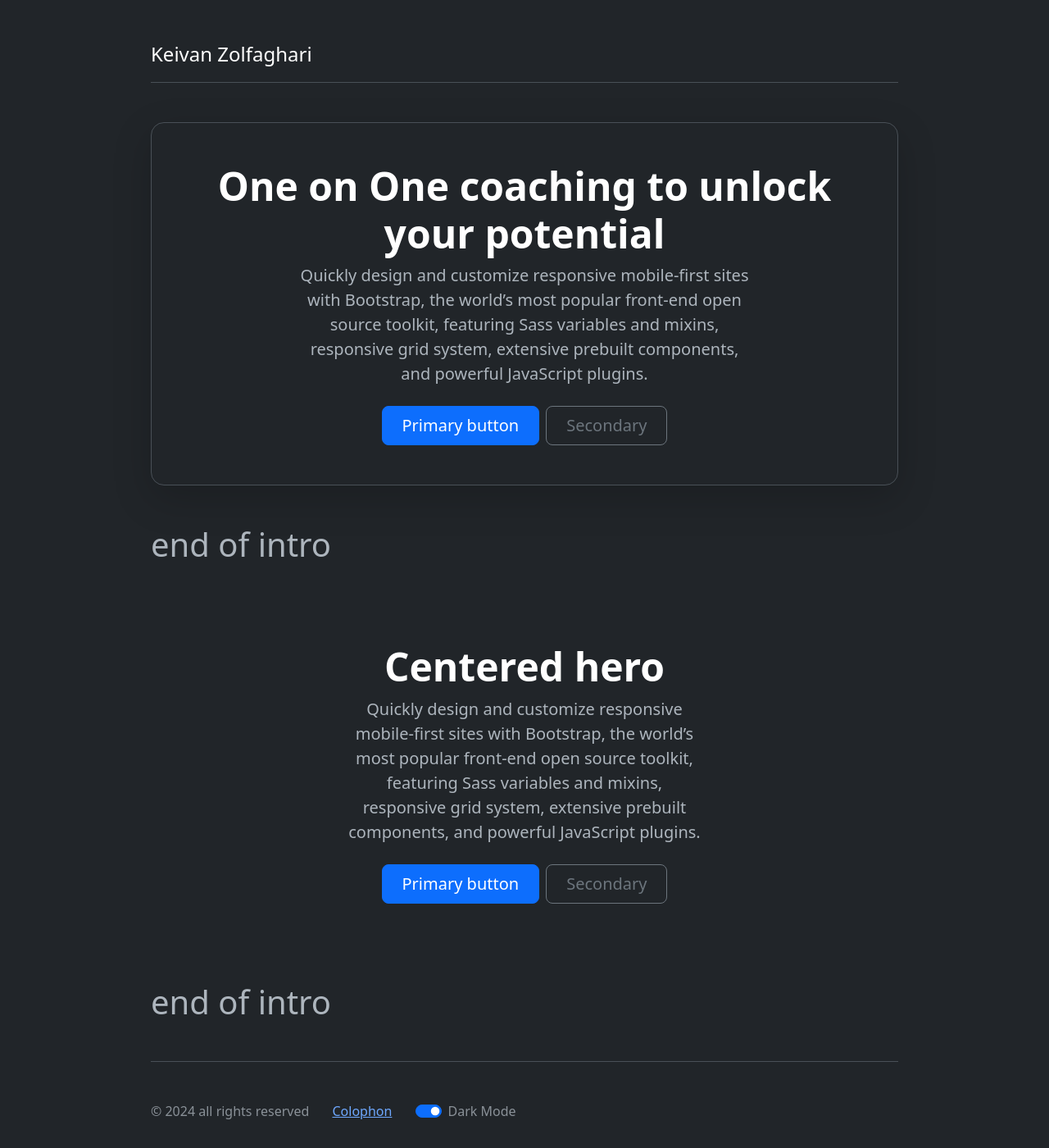
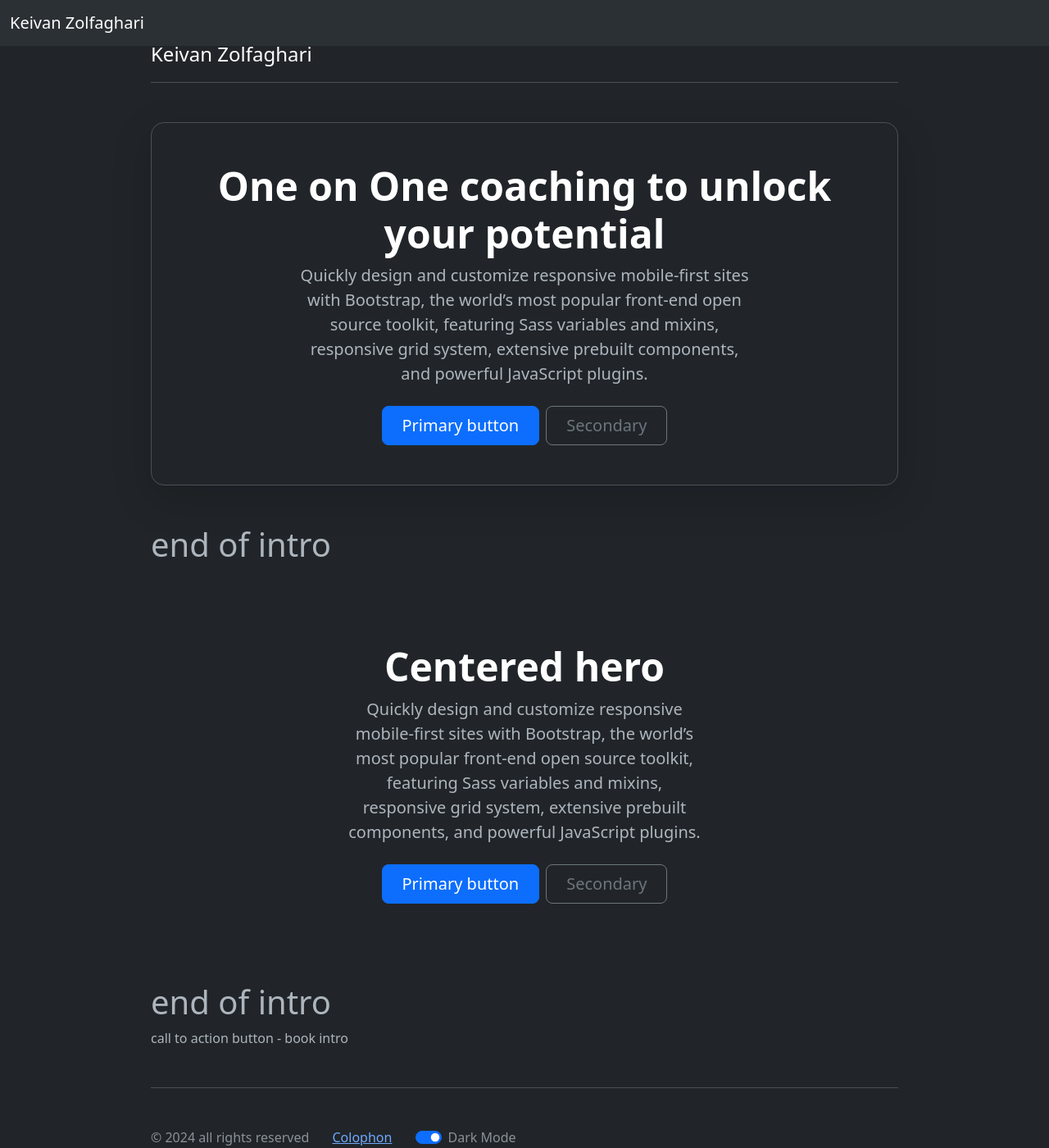
Before and after one commit to keivanz/keivanz.github.io, a Jekyll site: the page built from _pages/coach.html, in a window 1280 px wide and 1400 px high. Shown: the whole window at 82% size. Built offline with Jekyll 4.4.1, drawn with Linux system fonts in a browser that asks for light colours; nearby versions of some CDN libraries.

Commit message:
updating navbar

```diff
--- a/_includes/header.html
+++ b/_includes/header.html
@@ -1,3 +1,9 @@
+<nav class="navbar fixed-top bg-body-tertiary">
+  <div class="container-fluid">
+    <a class="navbar-brand" href="#">{{ site.title }}</a>
+  </div>
+</nav>
+
 <header class="d-flex align-items-center pb-3 mb-5 border-bottom">
   <a href="/" class="d-flex align-items-center text-body-emphasis text-decoration-none">
     <span class="fs-4">{{ site.title }}</span>
--- a/_includes/main_coaching.html
+++ b/_includes/main_coaching.html
@@ -24,3 +24,6 @@
     </div>
   </div>
 <h1>end of intro</h1>
+
+
+<p>call to action button - book intro</p>
--- a/assets/css/style.css
+++ b/assets/css/style.css
@@ -21,7 +21,7 @@
     "slnt" 0;
 }
 
-.newsreader-italic> {
+.newsreader-italic {
   font-family: "Newsreader", serif;
   font-optical-sizing: auto;
   font-weight: 500;
```
